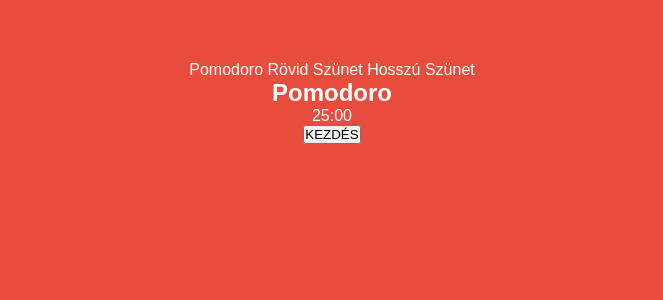
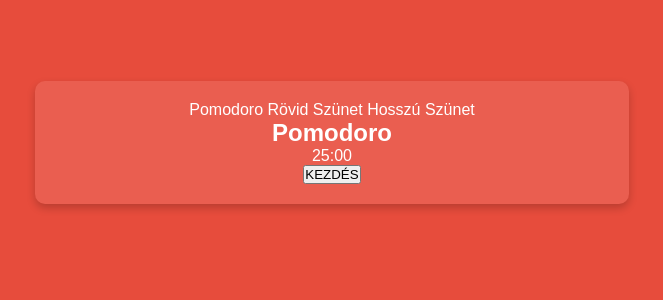
Before and after one commit to nacsacsa/Pomodoro, a PHP site: page / in a window 1280 px wide. Shown: the part 39-339 px from the top of the page, without its empty margins (308-971 px from the left). Run offline with PHP 8.4, Linux system fonts and the light colour scheme.

Commit message:
style.css timer-display formázása

```diff
--- a/Projekt/Frontend/style.css
+++ b/Projekt/Frontend/style.css
@@ -41,3 +41,14 @@ main {
     transition: background-color 0.3s;
     z-index: 10;
 }
+
+.timer-display {
+    background: rgba(255, 255, 255, 0.1);
+    padding: 20px;
+    border-radius: 10px;
+    width: 90%;
+    max-width: 700px;
+    margin-bottom: 20px;
+    box-shadow: 0px 4px 8px rgba(0, 0, 0, 0.2);
+    margin-top: 20px;
+}
```
